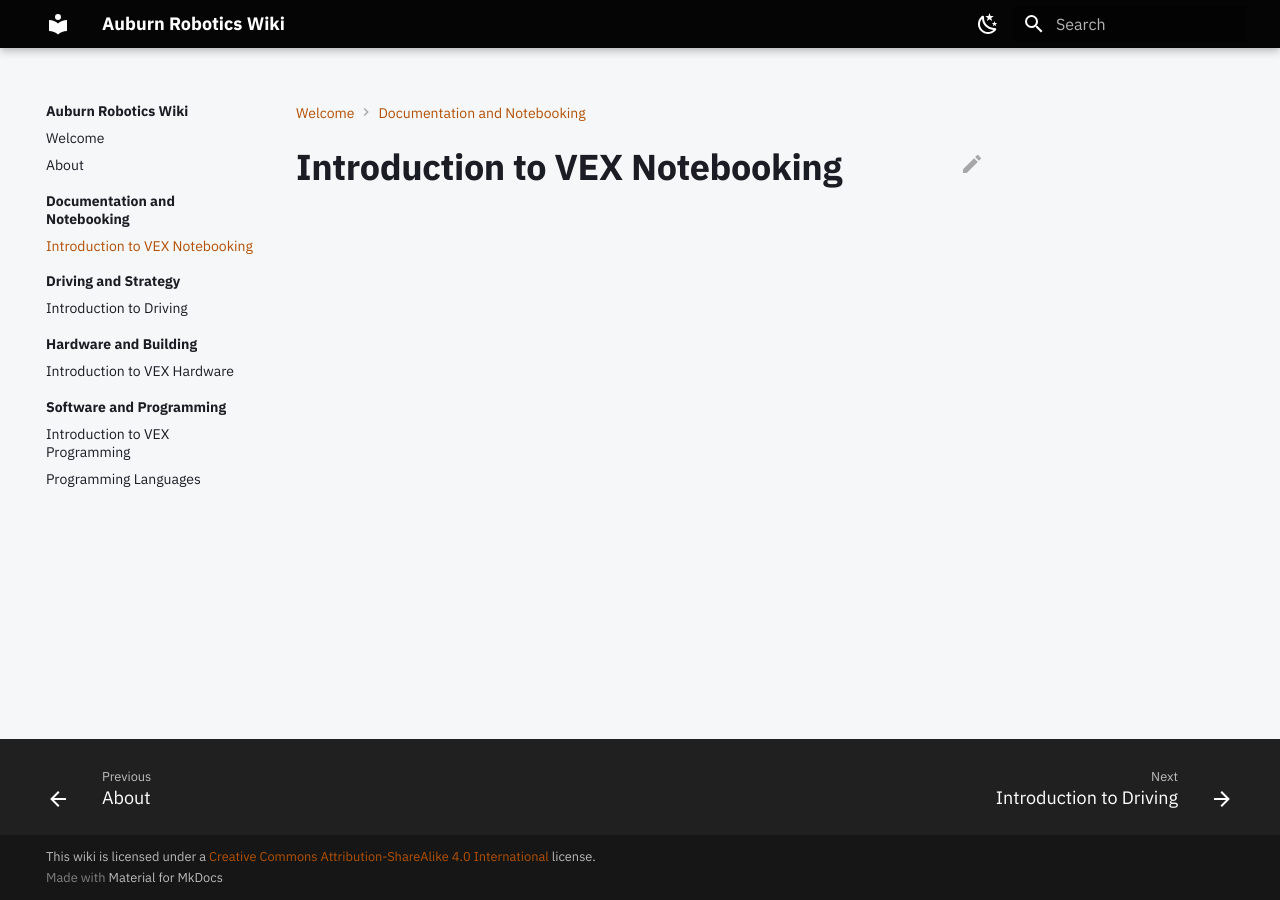
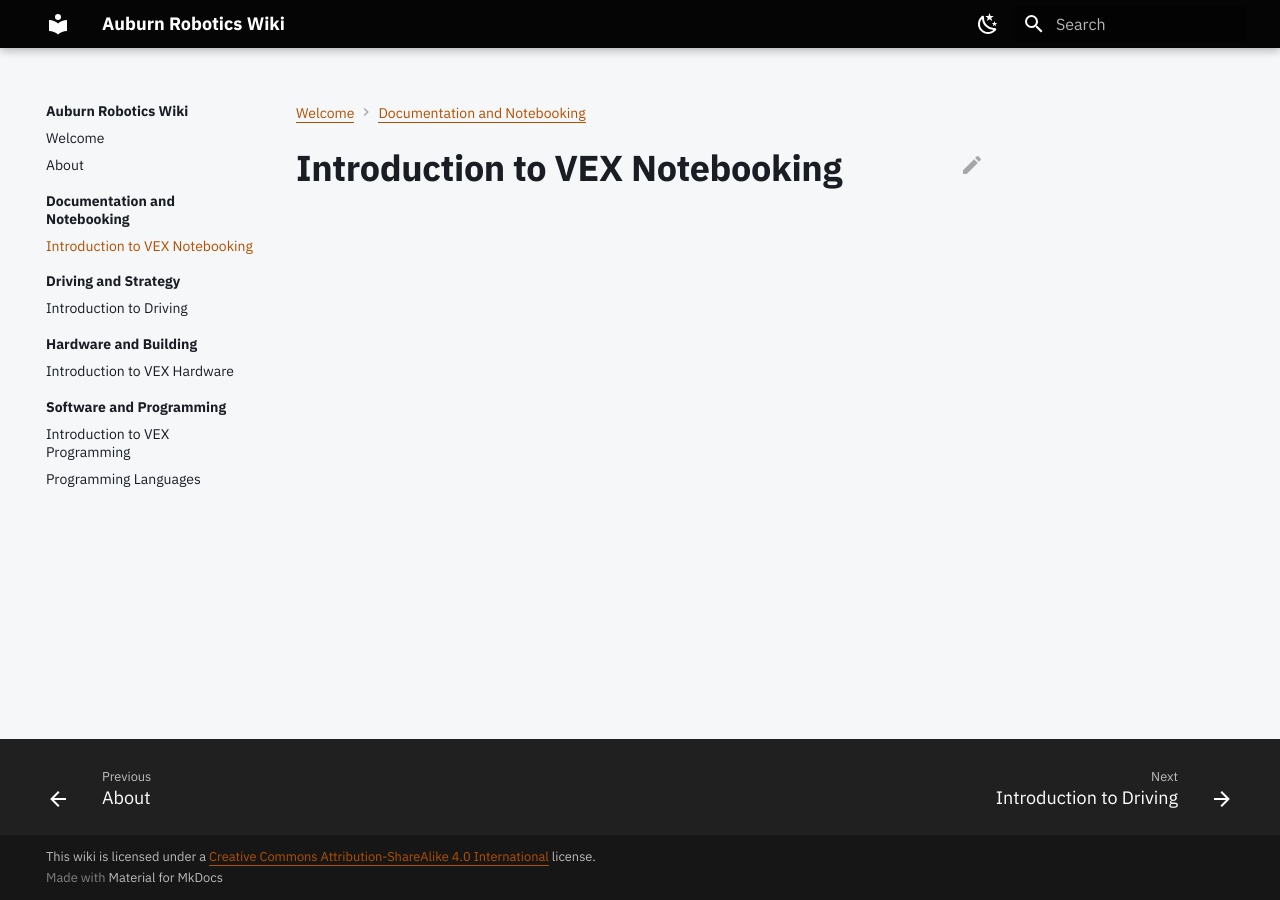
Before and after one commit to undonepotato/auburn-robotics-wiki, an MkDocs documentation site: the page built from docs/Documentation and Notebooking/intro-to-vex-notebooking.md, in a window 1280 px wide. Built offline with MkDocs 1.6.1 and Material for MkDocs 9.7.7, drawn with Linux system fonts in a browser that asks for light colours.

Commit message:
fix(accessibility): :wheelchair: Improve accessibility with consistent link underlines

```diff
--- a/docs/stylesheets/extra.css
+++ b/docs/stylesheets/extra.css
@@ -72,18 +72,26 @@
   border-block-end: 1px solid var(--md-typeset-a-color);
 }
 
+.md-content article a:not(.md-icon):hover {
+  color: var(--md-default-fg-color--light);
+  border-block-end: 1px solid var(--md-default-fg-color--light);
+}
+
 .md-content .md-path__link {
   color: var(--md-accent-fg-color);
+  border-block-end: 1px solid var(--md-typeset-a-color);
 }
-
 .md-content .md-path__link:hover {
-  border-block-end: 1px solid var(--md-typeset-a-color);
+  color: var(--md-default-fg-color--light);
+  border-block-end: 1px solid var(--md-default-fg-color--light);
 }
 
 #copyright-notice {
   color: var(--md-accent-fg-color);
+  border-block-end: 1px solid var(--md-typeset-a-color);
 }
 
 #copyright-notice:hover {
-  border-block-end: 1px solid var(--md-typeset-a-color);
+  color: var(--md-default-fg-color--light);
+  border-block-end: 1px solid var(--md-default-fg-color--light);
 }
```
